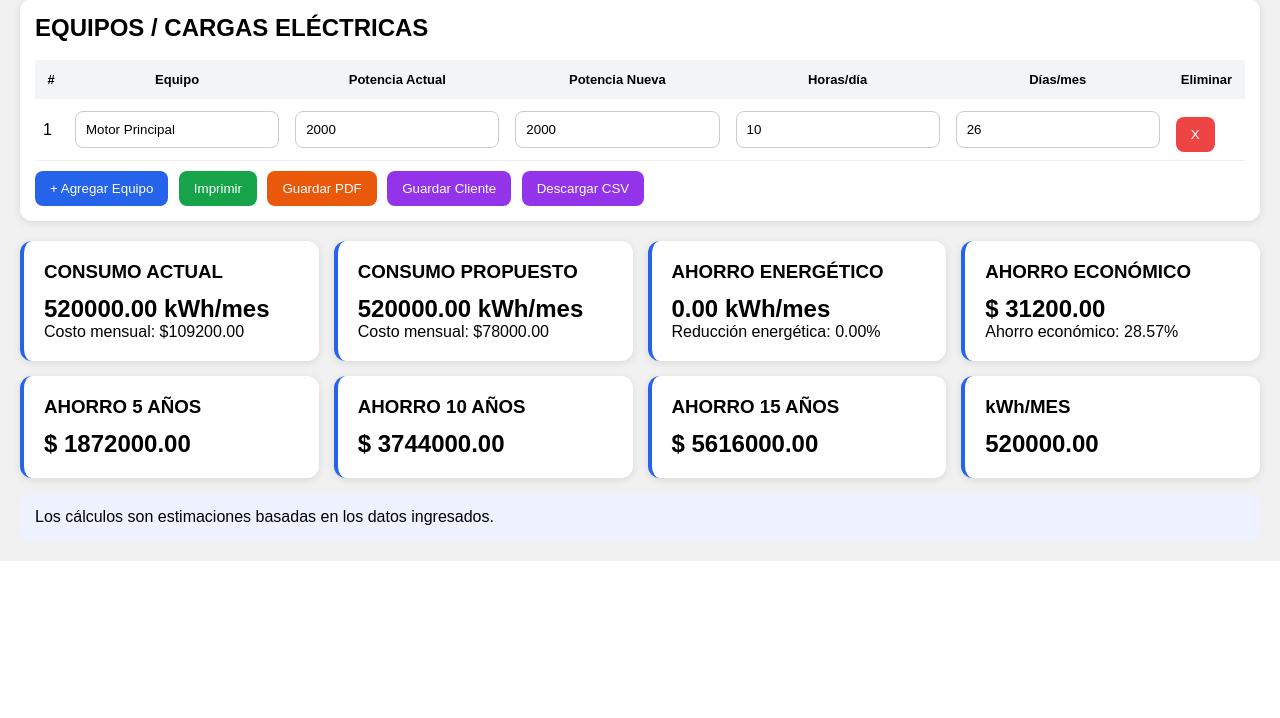
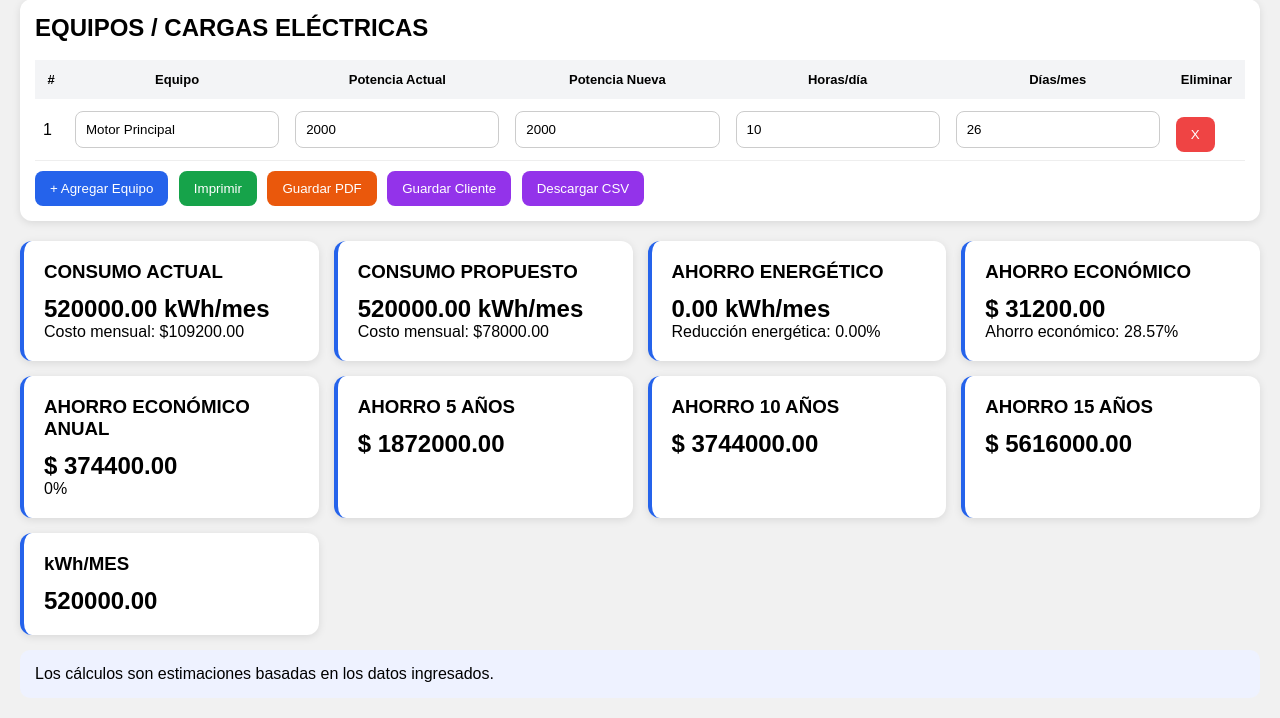
Before and after one commit to bioenergypty-dev/bioenergy-dashboard, a Flask app: page / in a window 1280 px wide. Shown: the part 382-1100 px from the top of the page. Before the commit the page ends 943 px from the top, so only its background shows below. Run offline with Flask 3, Linux system fonts and the light colour scheme; some libraries are stand-ins or nearby versions.

Commit message:
Update index.html

```diff
--- a/templates/index.html
+++ b/templates/index.html
@@ -533,6 +533,23 @@ AHORRO ECONÓMICO
 <div class="result-card">
 
 <h3>
+
+AHORRO ECONÓMICO ANUAL
+</h3>
+
+<h2 id="ahorroAnual">
+0
+</h2>
+
+<p id="porcentajeAhorro">
+0%
+</p>
+
+</div>
+
+<div class="result-card">
+
+<h3>
 AHORRO 5 AÑOS
 </h3>
 
@@ -828,6 +845,14 @@ function actualizarTodo(){
         ).toFixed(2)
         + "%";
 
+     document.getElementById(
+        "ahorroAnual"
+    ).innerHTML =
+        "$ " +
+        (
+            ahorroUsd * 12
+        ).toFixed(2);
+
     document.getElementById(
         "ahorro5"
     ).innerHTML =
```
